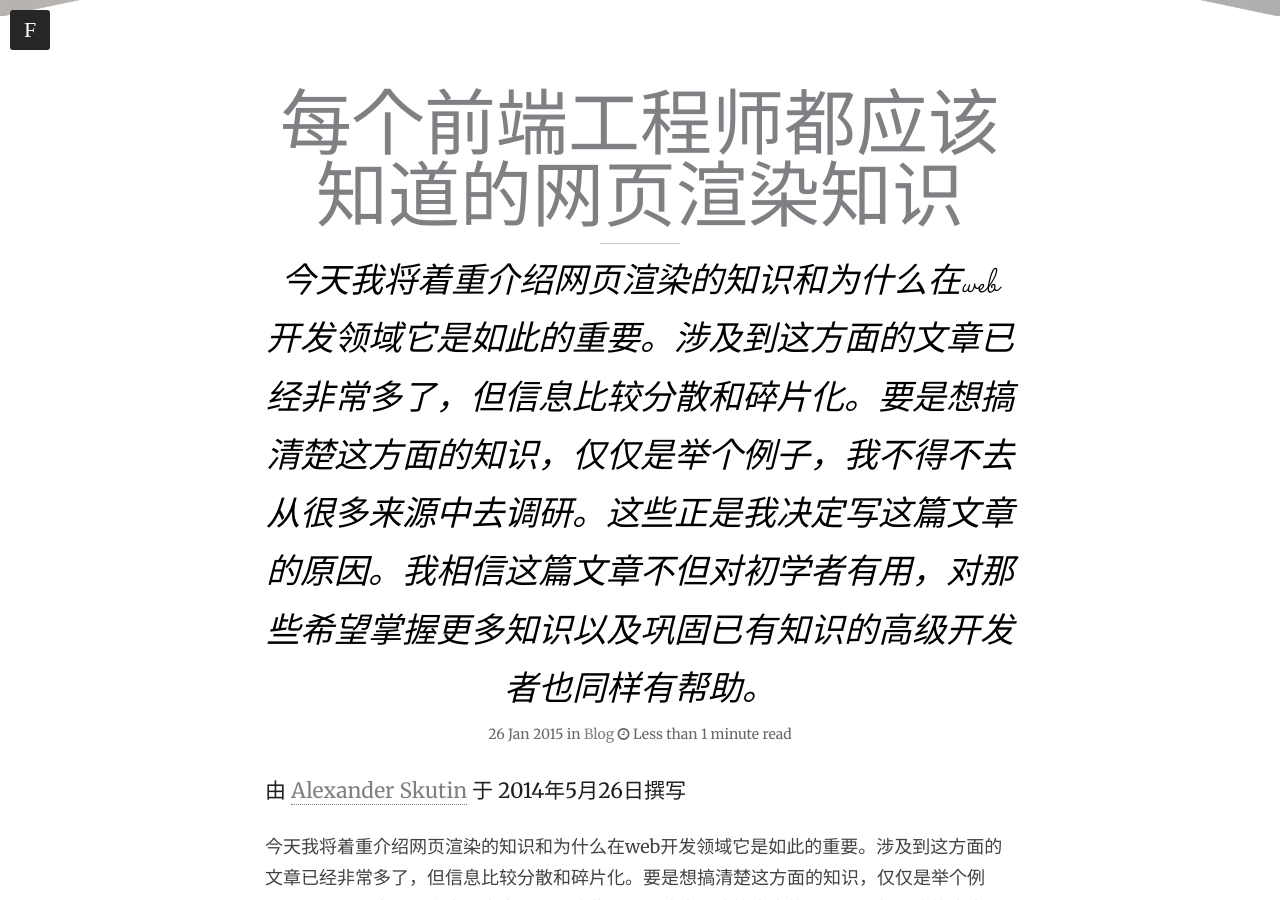
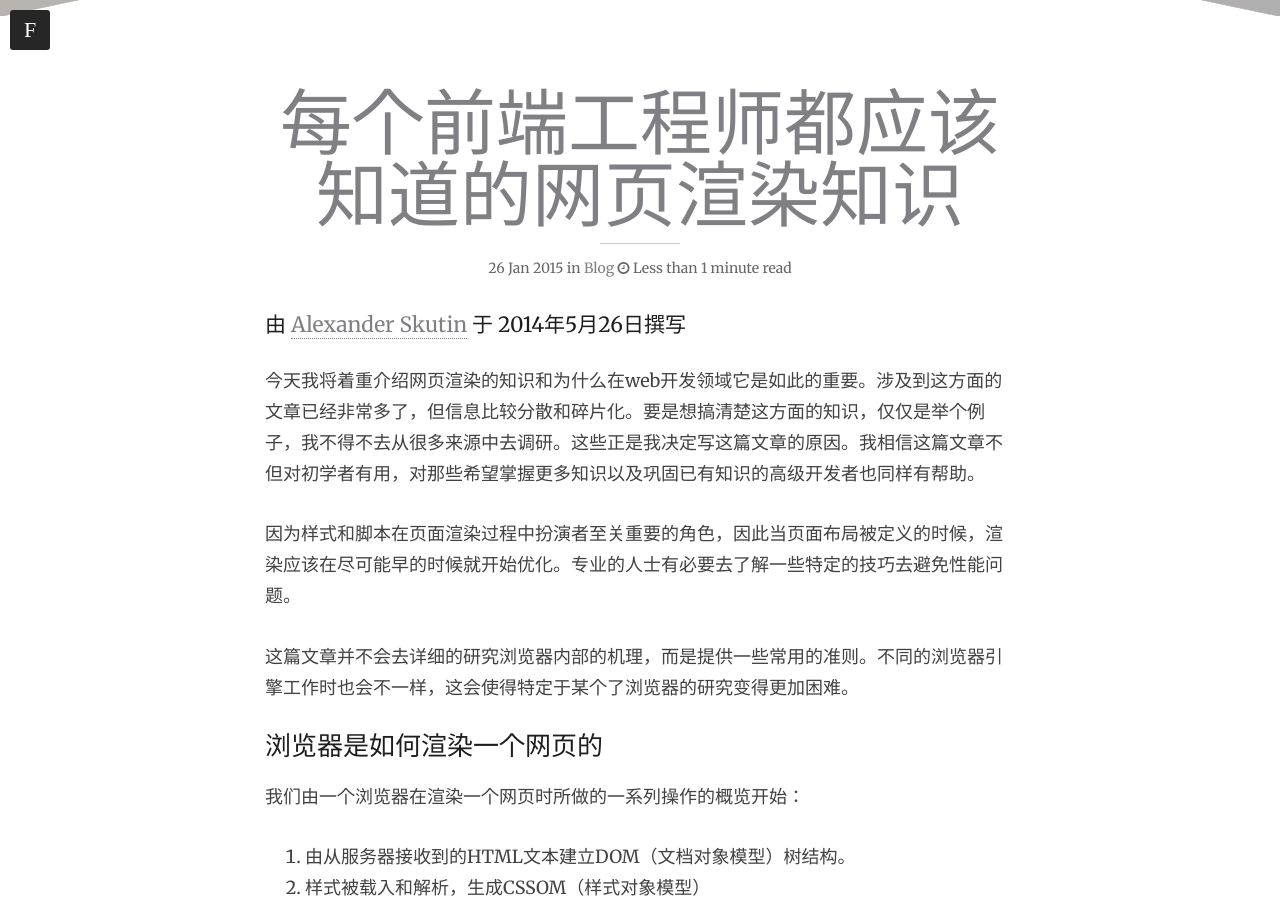
Before and after one commit to yanglingling/yanglingling.github.io, a Jekyll site: the page built from _posts/2015-01-26-webpage-rendering.md, in a window 1280 px wide and 900 px high, scrolled down 524 px. Built offline with Jekyll 4.4.1, drawn with Linux system fonts in a browser that asks for light colours; nearby versions of some CDN libraries.

Commit message:
fix revert conflicts

```diff
--- a/_posts/2015-01-26-webpage-rendering.md
+++ b/_posts/2015-01-26-webpage-rendering.md
@@ -2,7 +2,7 @@
 layout: post
 category: blog
 title: 每个前端工程师都应该知道的网页渲染知识
-description: 今天我将着重介绍网页渲染的知识和为什么在web开发领域它是如此的重要。涉及到这方面的文章已经非常多了，但信息比较分散和碎片化。要是想搞清楚这方面的知识，仅仅是举个例子，我不得不去从很多来源中去调研。这些正是我决定写这篇文章的原因。我相信这篇文章不但对初学者有用，对那些希望掌握更多知识以及巩固已有知识的高级开发者也同样有帮助。
+description:
 ---
 
 由 [Alexander Skutin]() 于 2014年5月26日撰写
```
Also changed, not shown: _posts/2015-03-02-Introduction-to-Unit-Testing.md (renamed from _posts/2015-02-13-Introduction-to-Unit-Testing.md, +1 -1 lines).
